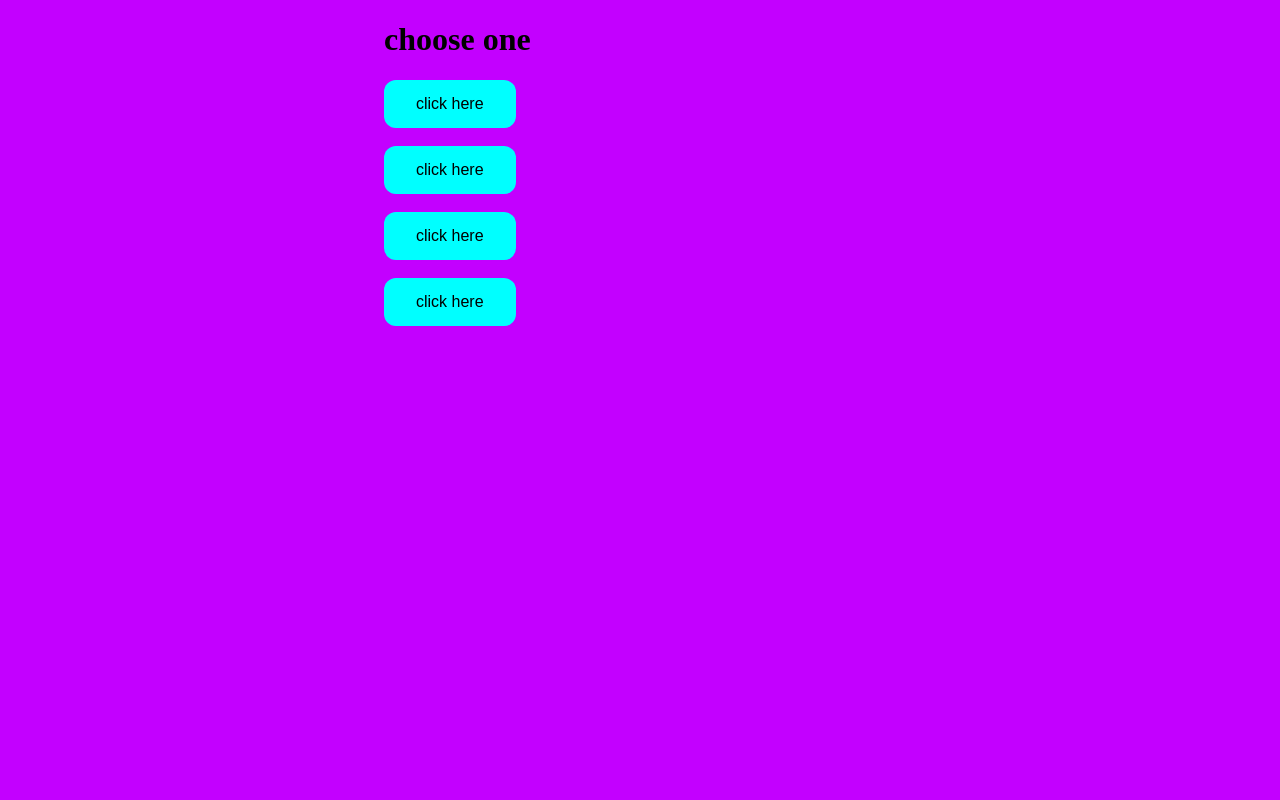
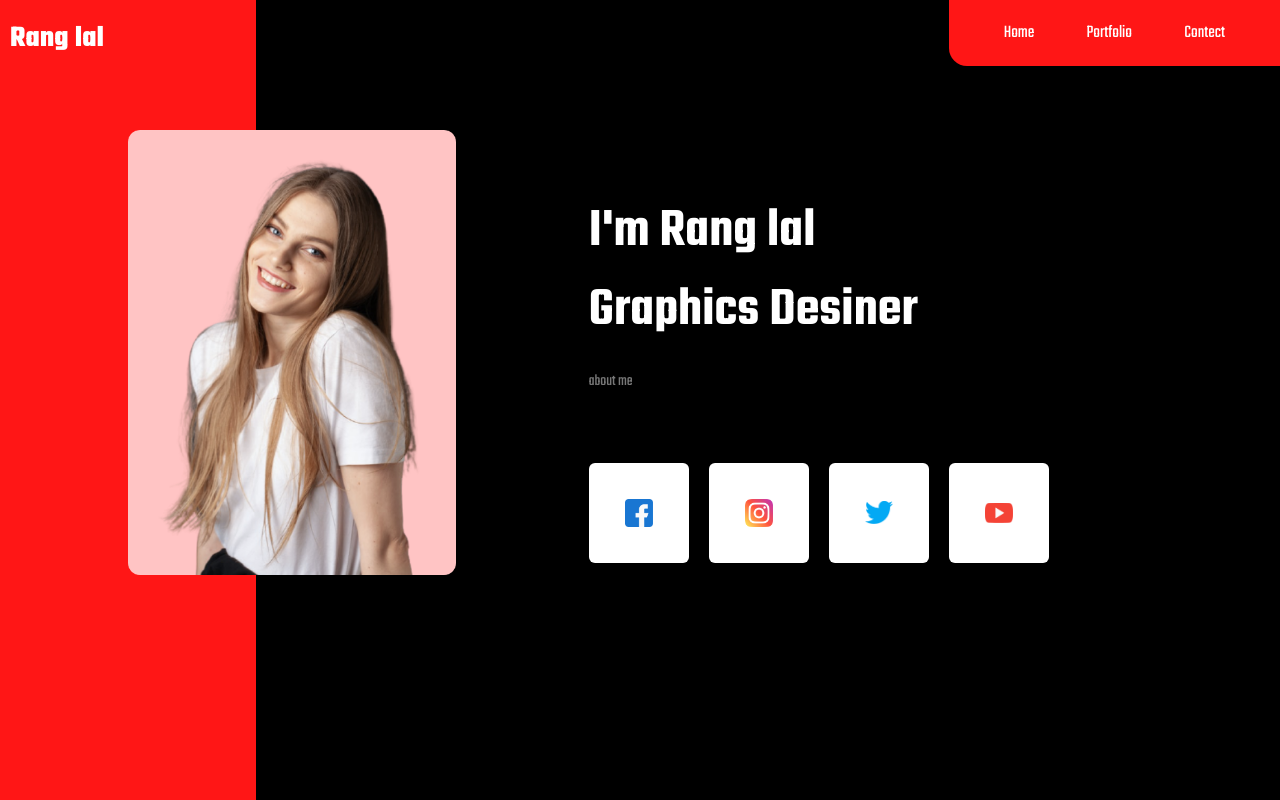
Before and after one commit to lionkiller616/love, a plain HTML site: page index.html in a window 1280 px wide. Drawn offline with Linux system fonts and the light colour scheme.

Commit message:
adding portfolio
nothing much

```diff
--- a/b1/script.js
+++ b/b1/script.js
@@ -1,3 +1,4 @@
+alert("welcome")
 $(document).ready(function(){
   $('.title').click(function(){
     $('.container').addClass('open');
--- /dev/null
+++ b/comman.css
@@ -0,0 +1,123 @@
+*{
+    margin: 0;
+    padding: 0;
+    font-family: 'Teko', sans-serif;
+}
+.header{
+    min-height: 100vh;
+    width: 100%;
+    background: #000;
+    color: #fff;
+    position: relative;
+}
+nav{
+    display: flex;
+    justify-content: space-between;
+    align-items: center;
+    position: relative;
+    z-index: 1;
+}
+.logo{
+    text-decoration: none;
+    color: #fff;
+    font-size: 30px;
+    font-weight: bold;
+    padding-top: 10px;
+    padding-left: 10px;
+}
+.nav-links{
+    text-align: right;
+    background: #ff1616;
+    padding: 10px 30px;
+    border-bottom-left-radius: 18px;
+}
+.nav-links ul li{
+    list-style: none;
+    display: inline-block;
+    padding: 10px 25px;
+}
+.nav-links ul li a{
+    color: #fff;
+    text-decoration: none;
+    font-size: 18px;
+}
+.left-sidebar{
+    width: 20%;
+    height: 100%;
+    position: absolute;
+    left: 0;
+    top: 0;
+    background: #ff1616;
+}
+.row{
+    padding: 0 10%;
+    display: flex;
+    align-items: flex-end;
+    justify-content: space-between;
+    position: relative;
+    margin-top: 5%;
+}
+.left-col{
+    flex-basis: 40%;
+}
+.right-col{
+    flex-basis: 55%;
+}
+.left-col img{
+    width: 80%;
+    cursor: pointer;
+    filter: grayscale(0);
+    transition: filter 1s;
+}
+.left-col img:hover{
+    filter: grayscale(1);
+}
+.right-col h1{
+    font-size: 55px;
+    font-weight: 600;
+}
+.right-col p{
+    color: #777;
+    margin: 20px 0 70px;
+}
+.social-media{
+    display: flex;
+    margin-top: 30px;
+}
+.icon{
+    width: 100px;
+    height: 100px;
+    background: #fff;
+    display: flex;
+    align-items: center;
+    justify-content: center;
+    position: relative;
+    margin-right: 20px;
+    margin-bottom: 20px;
+    border-radius: 6px;
+    overflow: hidden;
+    transition: transform 0.5s;
+}
+.icon img{
+    width: 28px;
+
+}
+.icon a{
+    position: absolute;
+    top: 0;
+    left: 0;
+    width: 100%;
+    height: 100%;
+    background-color: #ff1616;
+    display: flex;
+    align-items: center;
+    justify-content: center;
+    opacity: 0;
+    transition: 0.5s;
+}
+.icon a:hover{
+    opacity: 1;
+}
+.icon:hover{
+    transform: translateY(-5px);
+}
--- a/css.css
+++ /dev/null
@@ -1,23 +0,0 @@
-body {
-    display: block;
-    background-color: rgb(195, 0, 255);
-    margin-left: auto;
-    margin-right: auto;
-    width: 40%;
-}
-button {
-    background-color: aqua;
-    border: none;
-    color: black;
-    padding: 15px 32px;
-    text-align: center;
-    text-decoration: none;
-    display: inline-block;
-    font-size: medium;
-    border-radius: 12px;
-    transition-duration: 0.4s;
-}
-.button:hover {
-    background-color: rgb(255, 255, 255);
-    color: rgb(0, 0, 0);
-  }
--- a/index.html
+++ b/index.html
@@ -1,37 +1,61 @@
 <!DOCTYPE html>
 <html>
     <head>
-        <title>love</title>
-        <link rel="stylesheet" href="css.css">
-        <script src="java.js"></script>
+        <meta name="viewport"vcontent="with=device-width, initial-scale=1.0">
+        <title>Home</title>
+        <link rel="stylesheet" href="comman.css">
+        <link rel="preconnect" href="https://fonts.googleapis.com">
+        <link rel="preconnect" href="https://fonts.gstatic.com" crossorigin>
+        <link href="https://fonts.googleapis.com/css2?family=Teko:wght@300;400;500;600;700&display=swap" rel="stylesheet">
     </head>
     <body>
-        <h1>choose one</h1>
-        <a href="b1/page.html">
-            <button type="button" class="button">
-                <span class="button_text_1">click here</span>
-            </button>
-        </a>
-    </br>
-</br>
-<a href="b1/page.html">
-        <button type="button" class="button">
-            <span class="button_text_1">click here</span>
-        </button>
-    </a>
-    </br>
-</br>
-<a href="b1/page.html">
-        <button type="button" class="button">
-            <span class="button_text_1">click here</span>
-        </button>
-    </a>
-    </br>
-</br>
-<a href="b1/page.html">
-        <button type="button" class="button">
-            <span class="button_text_1">click here</span>
-        </button>
-    </a>
+        <div class="header">
+            <nav>
+                <a href="" class="logo">Rang lal</a>
+                <div class="nav-links">
+                    <ul>
+                        <li><a href="">Home</a></li>
+                        <li><a href="portfolio/index.html">Portfolio</a></li>
+                        <li><a href="">Contect</a></li>
+                    </ul>
+                </div>
+            </nav>
+            <div class="left-sidebar"></div>
+            <div class="row">
+                <div class="left-col">
+                    <img src="images/image.png">
+                </div>
+                <div class="right-col">
+                    <h1>I'm Rang lal</br> Graphics Desiner</h1>
+                    <p>about me</p>
+                    <div class="social-media">
+                        <div class="icon">
+                            <img src="images/facebook.png">
+                            <a href="https://facebook.com/lionkiller616">
+                                <img src="images/link.png">
+                            </a>
+                        </div>
+                        <div class="icon">
+                            <img src="images/instagram.png">
+                            <a href="https://instagram.com/lionxlover">
+                                <img src="images/link.png">
+                            </a>
+                        </div>
+                        <div class="icon">
+                            <img src="images/twitter.png">
+                            <a href="https://twitter.com/ranglal616">
+                                <img src="images/link.png">
+                            </a>
+                        </div>
+                        <div class="icon">
+                            <img src="images/youtube.png">
+                            <a href="https://www.youtube.com/channel/UC4U7WIvRR0s_ykJkf2pUfSg">
+                                <img src="images/link.png">
+                            </a>
+                        </div>
+                    </div>
+                </div>
+            </div>
+        </div>
     </body>
 </html>
--- /dev/null
+++ b/portfolio/css.css
@@ -0,0 +1,15 @@
+*{
+    margin: 0;
+    padding: 0;
+    font-family: 'Teko', sans-serif;
+}
+body{
+    display: block;
+    background-color: #000;
+}
+body h1{
+    text-align: center auto;
+    align-items: center;
+    width: 40%;
+    color: #fff;
+}
--- /dev/null
+++ b/portfolio/java.js
@@ -0,0 +1 @@
+alert("welcome to my portfolio")
```
Also changed, not shown: b1/index.html (+4 -4 lines), portfolio/index.html (added, +14 -0 lines), images/facebook.png (added), images/image.png (added), images/instagram.png (added), images/link.png (added), images/twitter.png (added), images/youtube.png (added), java.js (deleted).
